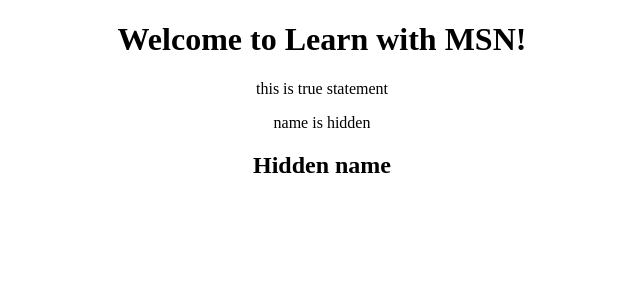
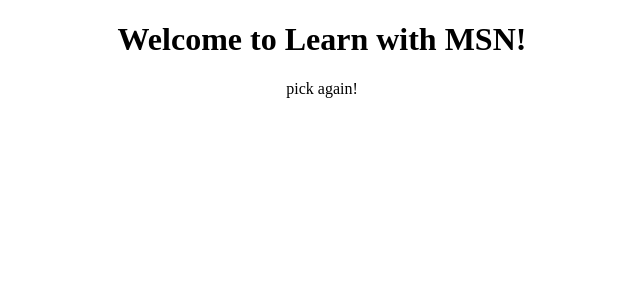
Before and after one commit to MuhammadSohailNazar/angular-basic, an Angular app in the folder angular-basic/: page / in a window 1280 px wide. Shown: the top 300 px of the page, without its empty margins (318-958 px from the left). Built offline with nearby package versions, Linux system fonts and the light colour scheme.

Commit message:
8. structure directive : ngSwitch

```diff
--- a/angular-basic/src/app/app.component.html
+++ b/angular-basic/src/app/app.component.html
@@ -11,7 +11,8 @@
   <!-- <app-event-binding></app-event-binding> -->
   <!-- <app-template-reference></app-template-reference> -->
   <!-- <app-two-way-binding></app-two-way-binding> -->
-  <app-ng-if></app-ng-if>
+  <!-- <app-ng-if></app-ng-if> -->
+  <app-ng-switch></app-ng-switch>
 
 </div>
 
--- a/angular-basic/src/app/app.module.ts
+++ b/angular-basic/src/app/app.module.ts
@@ -12,6 +12,7 @@
 import { TemplateReferenceComponent } from './template-reference/template-reference.component';
 import { TwoWayBindingComponent } from './two-way-binding/two-way-binding.component';
 import { NgIfComponent } from './ng-if/ng-if.component';
+import { NgSwitchComponent } from './ng-switch/ng-switch.component';
 
 @NgModule({
   declarations: [
@@ -24,7 +25,8 @@
     EventBindingComponent,
     TemplateReferenceComponent,
     TwoWayBindingComponent,
-    NgIfComponent
+    NgIfComponent,
+    NgSwitchComponent
   ],
   imports: [
     BrowserModule,
--- /dev/null
+++ b/angular-basic/src/app/ng-switch/ng-switch.component.html
@@ -0,0 +1,6 @@
+<div [ngSwitch]="color">
+    <div *ngSwitchCase="'red'">you picked red color</div>
+    <div *ngSwitchCase="'green'">you picked green color</div>
+    <div *ngSwitchCase="'yellow'">you picked yellow color</div>
+    <div *ngSwitchDefault>pick again!</div>
+</div>
--- /dev/null
+++ b/angular-basic/src/app/ng-switch/ng-switch.component.ts
@@ -0,0 +1,15 @@
+import { Component, OnInit } from '@angular/core';
+
+@Component({
+  selector: 'app-ng-switch',
+  templateUrl: './ng-switch.component.html',
+  styleUrls: ['./ng-switch.component.css']
+})
+export class NgSwitchComponent implements OnInit {
+  public color = "";
+  constructor() { }
+
+  ngOnInit() {
+  }
+
+}
```
Also changed, not shown: angular-basic/src/app/ng-switch/ng-switch.component.css (added).
